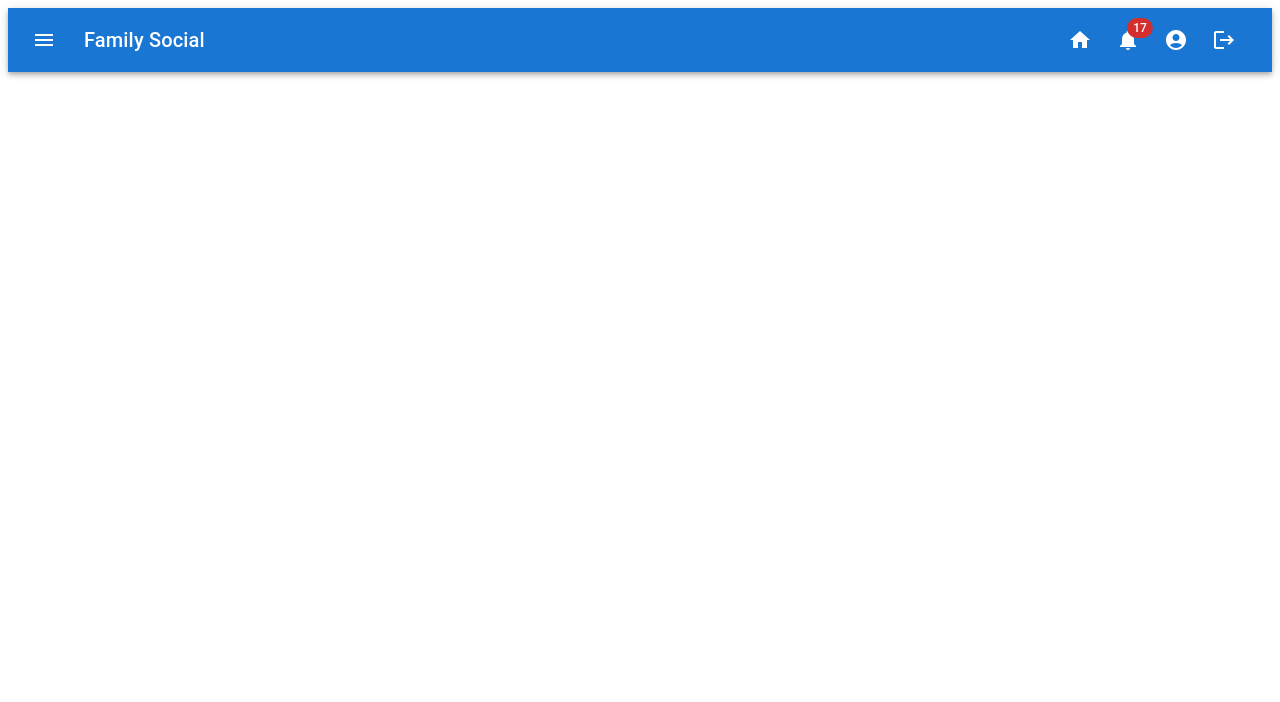
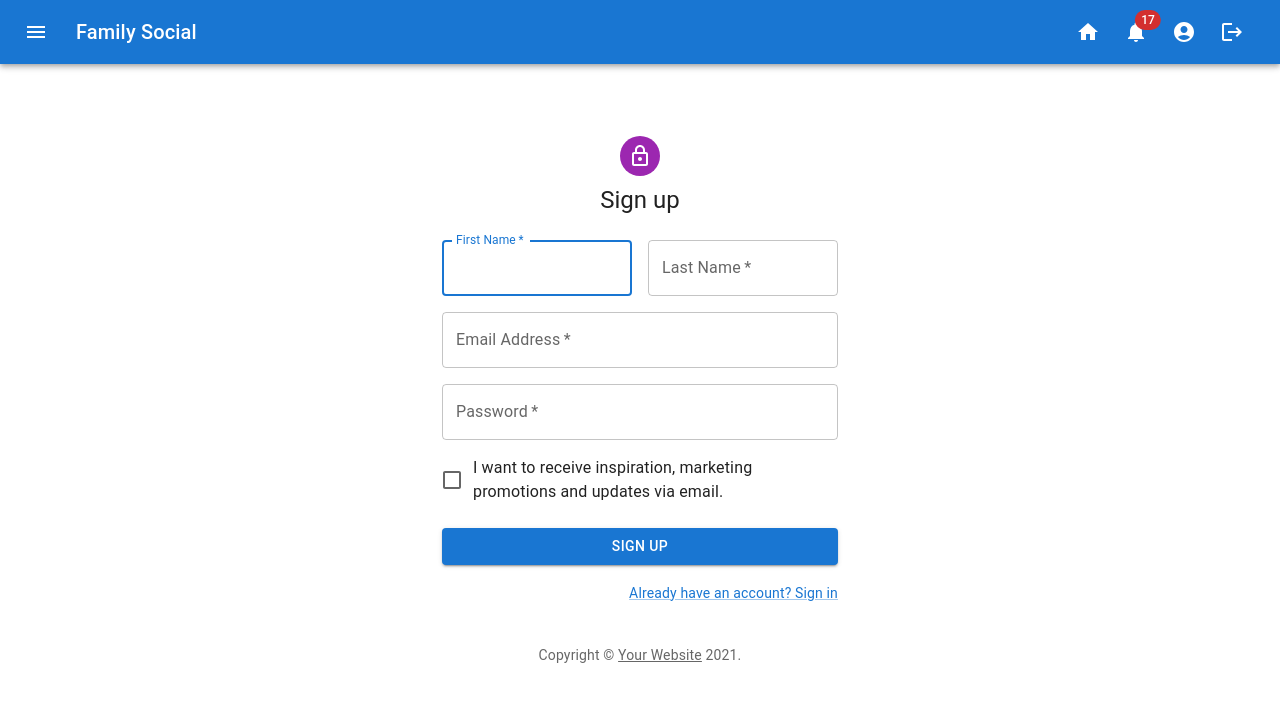
Before and after one commit to Maya-Mostafa/social-media-app, a React (Create React App) app: page / in a window 1280 px wide. Shown: the top 702 px of the page. Built offline with nearby package versions, Linux system fonts and the light colour scheme.

Commit message:
referencing signin/signup components

```diff
--- a/src/App.tsx
+++ b/src/App.tsx
@@ -1,10 +1,14 @@
 import MenuBar from "./components/MenuBar";
+import SignIn from "./components/SignIn";
+import SignUp from "./components/SignUp";
 
 
 function App() {
   return (
     <div>
       <MenuBar />
+      {/* <SignIn/> */}
+      <SignUp/>
     </div>
   );
 }
```
